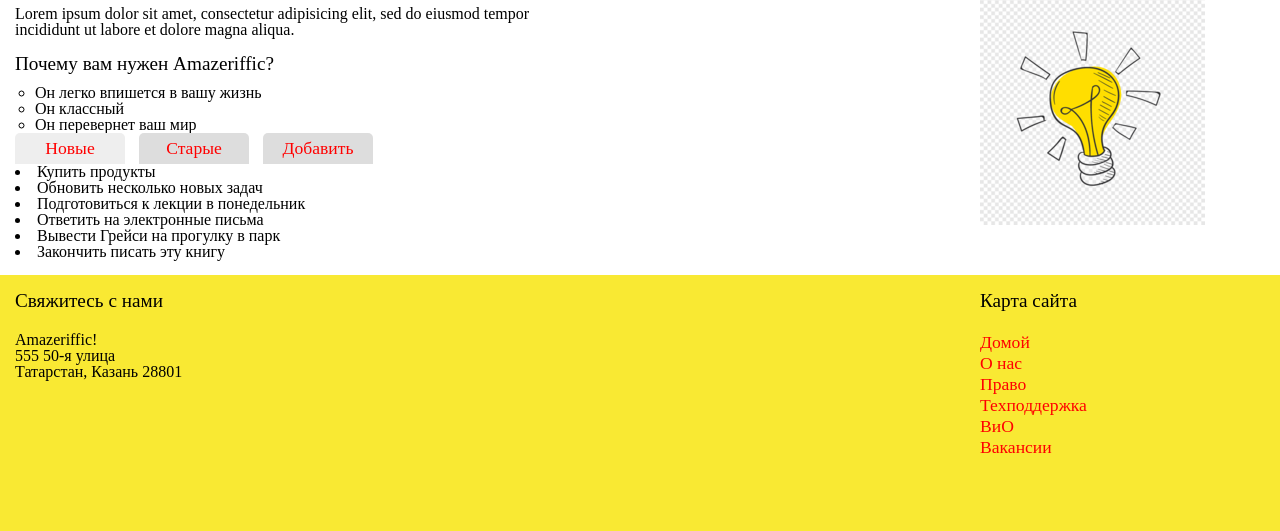
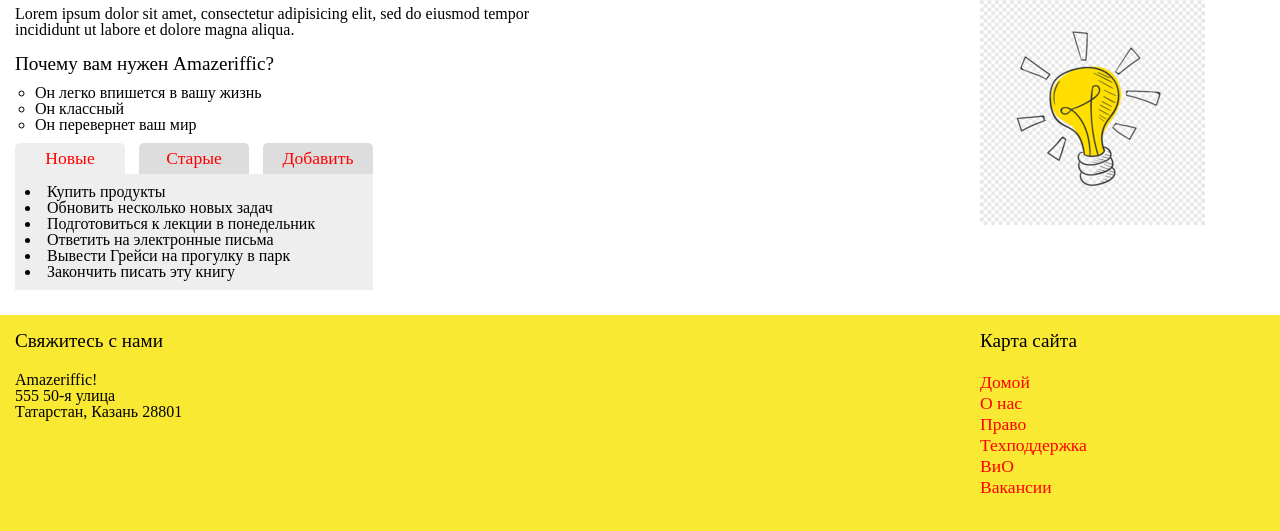
Before and after one commit to GregoLepskiy/Amazeriffic, a plain HTML site: page index.html in a window 1280 px wide. Shown: the part 141-672 px from the top of the page. Drawn offline with nearby package versions, Linux system fonts and the light colour scheme.

Commit message:
End of the 4s practice (css change)

```diff
--- a/style.css
+++ b/style.css
@@ -19,6 +19,7 @@ a:hover{
 ol{
     padding-left: 20px;
     list-style-type: circle;
+    padding-bottom: 10px;
 }
 header, main, footer{
     min-width: 855px;
@@ -43,6 +44,7 @@ main{
 .maincontainer{
     float: left;
     width: 570px;
+    padding-bottom: 10px;
 }
 .maincontainer h3{
     font: 120% bold;
@@ -60,6 +62,12 @@ main{
 }
 .tabs a span.active{
     background: #eee;
+}
+.content{
+    display: inline-block;
+    width: 338px;
+    background: #eee;
+    padding: 10px;
 }
 .lightbulb{
     float: right;
```
